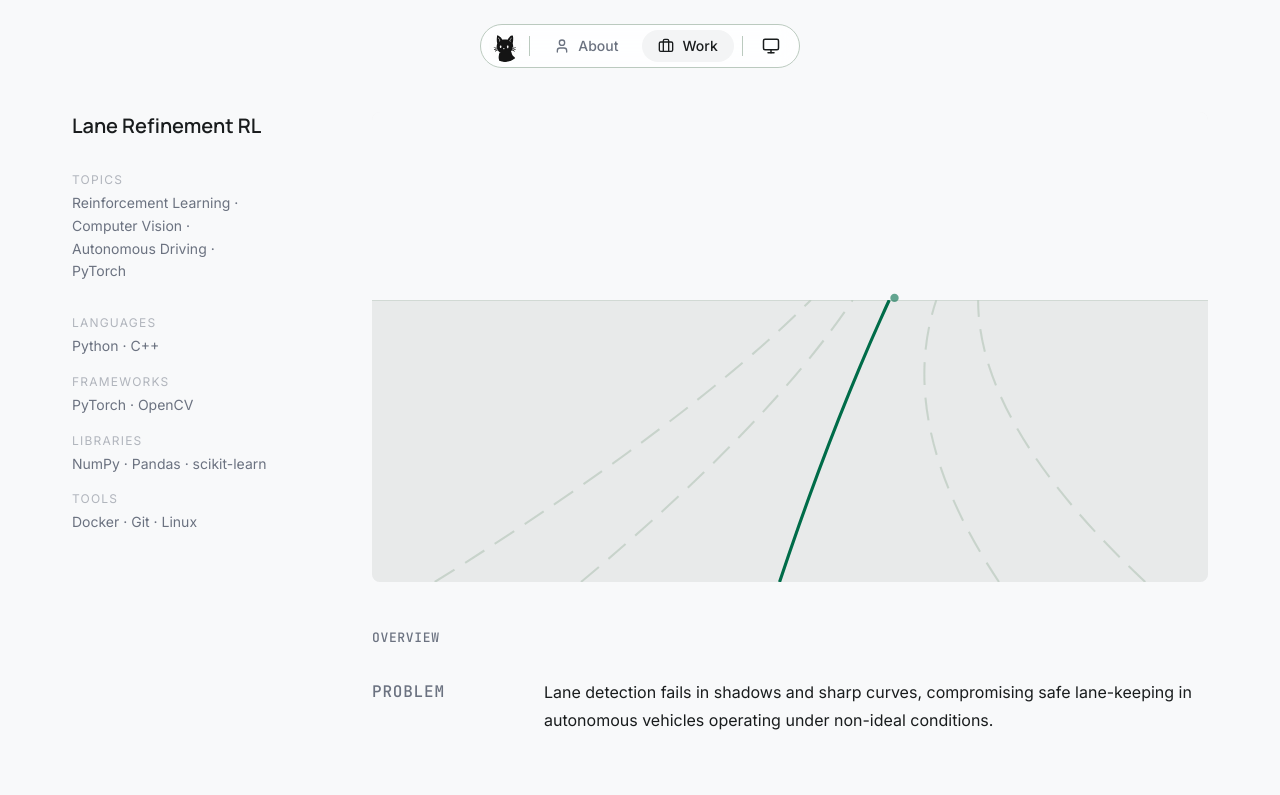
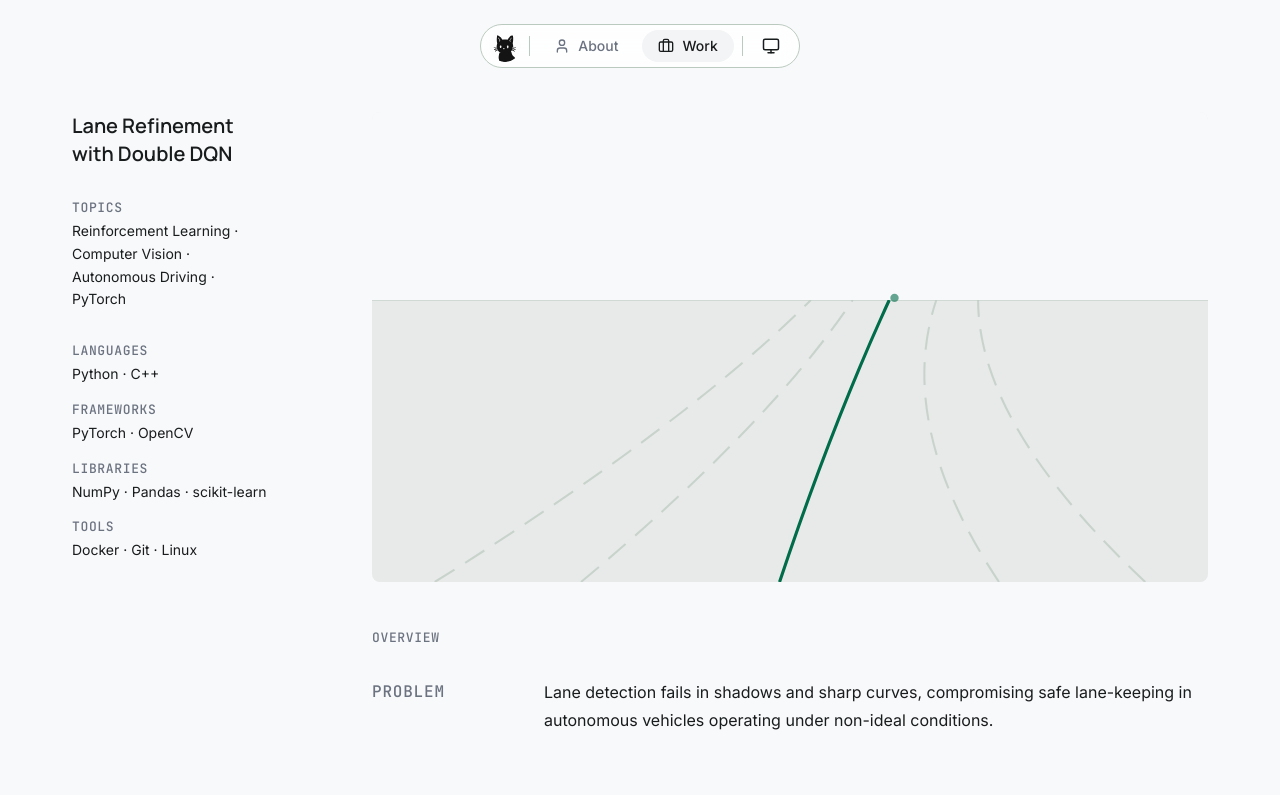
Before and after one commit to 95-ag/ag-portfolio, a Next.js app: page /work/lane-refinement-rl in a window 1280 px wide. Shown: the top 795 px of the page. Built offline with nearby package versions, Linux system fonts and the light colour scheme.

Commit message:
refactor: simplify sidebar title model and remove compounded opacity

```diff
--- a/src/components/project/project-sidebar.tsx
+++ b/src/components/project/project-sidebar.tsx
@@ -27,12 +27,8 @@ function MetaRow({
 }) {
   return (
     <div className="flex flex-col gap-[var(--spacing-xs)]">
-      <p className="type-body-xs text-[var(--on-surface-muted)] opacity-50 uppercase tracking-widest">
-        {label}
-      </p>
-      <div className="type-body-sm text-[var(--on-surface-muted)]">
-        {children}
-      </div>
+      <p className="type-mono-label text-[var(--on-surface-muted)]">{label}</p>
+      <div className="type-body-sm text-[var(--on-surface)]">{children}</div>
     </div>
   );
 }
@@ -42,19 +38,17 @@ interface ProjectSidebarProps {
 }
 
 export function ProjectSidebar({ frontmatter: fm }: ProjectSidebarProps) {
-  const displayTitle = fm.shortTitle ?? fm.title;
-
   return (
     <Sticky>
       <div className="flex flex-col gap-[var(--spacing-xl)]">
         {/* Title */}
         <div className="flex flex-col gap-[var(--spacing-xs)]">
           <p className="type-headline-sm text-[var(--on-surface)]">
-            {displayTitle}
+            {fm.title}
           </p>
-          {fm.fullTitle && fm.fullTitle !== fm.title && (
-            <p className="type-body-sm text-[var(--on-surface-muted)] opacity-60">
-              {fm.fullTitle}
+          {fm.subtitle && (
+            <p className="type-body-sm text-[var(--on-surface-muted)]">
+              {fm.subtitle}
             </p>
           )}
         </div>
@@ -77,7 +71,7 @@ export function ProjectSidebar({ frontmatter: fm }: ProjectSidebarProps) {
                     href={fm.links.github}
                     target="_blank"
                     rel="noopener noreferrer"
-                    className="flex items-center gap-[var(--spacing-sm)] type-body-sm text-[var(--on-surface-muted)] transition-colors duration-[var(--duration-fast)] hover:text-[var(--accent)]"
+                    className="flex items-center gap-[var(--spacing-sm)] type-body-sm text-[var(--on-surface)] transition-colors duration-[var(--duration-fast)] hover:text-[var(--accent)]"
                   >
                     <GitHubIcon />
                     GitHub
@@ -95,7 +89,7 @@ export function ProjectSidebar({ frontmatter: fm }: ProjectSidebarProps) {
                     href={fm.links.demo}
                     target="_blank"
                     rel="noopener noreferrer"
-                    className="flex items-center gap-[var(--spacing-sm)] type-body-sm text-[var(--on-surface-muted)] transition-colors duration-[var(--duration-fast)] hover:text-[var(--accent)]"
+                    className="flex items-center gap-[var(--spacing-sm)] type-body-sm text-[var(--on-surface)] transition-colors duration-[var(--duration-fast)] hover:text-[var(--accent)]"
                   >
                     <Icon icon={Globe} size={16} />
                     Live demo
@@ -113,7 +107,7 @@ export function ProjectSidebar({ frontmatter: fm }: ProjectSidebarProps) {
                     href={fm.links.paper}
                     target="_blank"
                     rel="noopener noreferrer"
-                    className="flex items-center gap-[var(--spacing-sm)] type-body-sm text-[var(--on-surface-muted)] transition-colors duration-[var(--duration-fast)] hover:text-[var(--accent)]"
+                    className="flex items-center gap-[var(--spacing-sm)] type-body-sm text-[var(--on-surface)] transition-colors duration-[var(--duration-fast)] hover:text-[var(--accent)]"
                   >
                     <Icon icon={FileText} size={16} />
                     Paper
--- a/src/components/project/stack-summary.tsx
+++ b/src/components/project/stack-summary.tsx
@@ -22,10 +22,10 @@ export function StackSummary({ stack }: StackSummaryProps) {
     <div className="flex flex-col gap-[var(--spacing-md)]">
       {entries.map(([category, items]) => (
         <div key={category} className="flex flex-col gap-[var(--spacing-xs)]">
-          <p className="type-body-xs text-[var(--on-surface-muted)] opacity-50 uppercase tracking-widest">
+          <p className="type-mono-label text-[var(--on-surface-muted)]">
             {CATEGORY_LABELS[category]}
           </p>
-          <p className="type-body-sm text-[var(--on-surface-muted)] leading-relaxed">
+          <p className="type-body-sm text-[var(--on-surface)] leading-relaxed">
             {items.join(" · ")}
           </p>
         </div>
```
